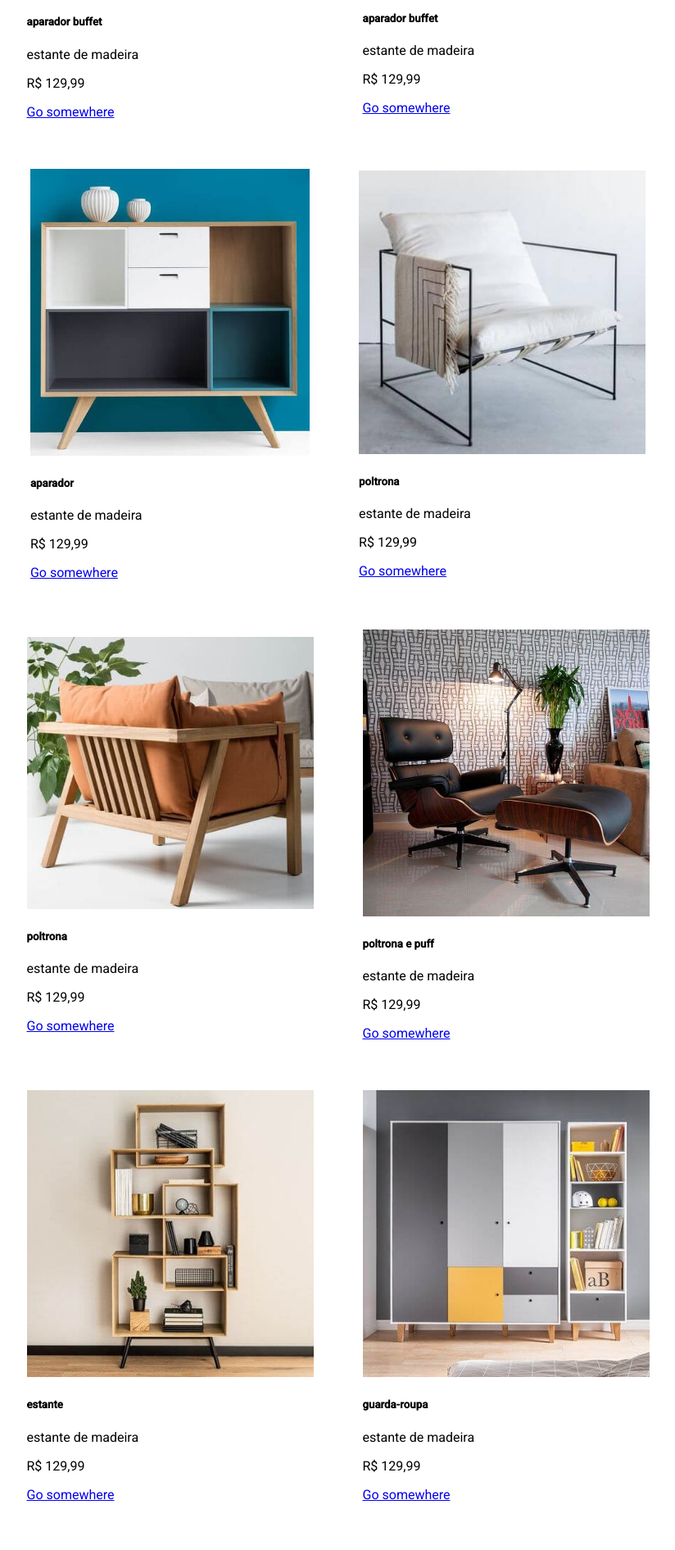
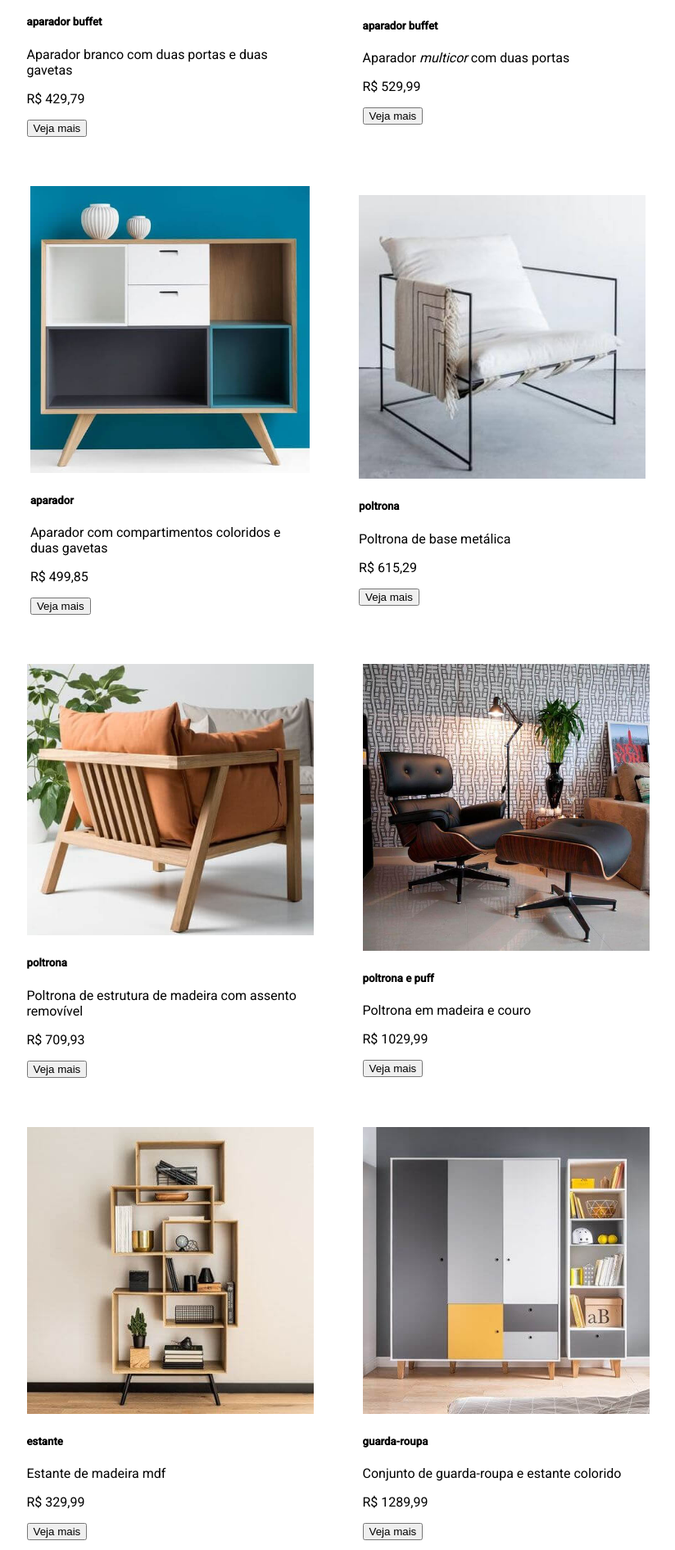
Before and after one commit to marjoriernunes/e-commerce-project, an Angular app in the folder e-commerce/: page /home in a window 1280 px wide. Shown: the part 1047-2938 px from the top of the page at 82% size, without its empty margins (240-1064 px from the left). Built offline with nearby package versions, Linux system fonts and the light colour scheme.

Commit message:
update card component

```diff
--- a/e-commerce/src/app/pages/home/cards/cards.component.html
+++ b/e-commerce/src/app/pages/home/cards/cards.component.html
@@ -1,83 +1,83 @@
 <section #productList class="container">
   <div class="col card text-center product-card">
-    <img src="assets/images/products/product-08.jpg" class="rounded mx-auto d-block" alt="...">
+    <img src="assets/images/products/product-08.jpg" class="rounded mx-auto d-block" alt="Na imagem um aparador buffet branco, com dois quadros e um espelho redondo acima dele, e com um vaso com plantas de cada lado">
     <div class="card-body">
       <h5 class="card-title">aparador buffet</h5>
-      <p class="card-text">estante de madeira</p>
-      <p class="card-text">R$ 129,99</p>
-      <a href="#" class="btn btn-primary">Go somewhere</a>
+      <p class="card-text">Aparador branco com duas portas e duas gavetas</p>
+      <p class="card-text">R$ 429,79</p>
+      <button mat-button color="primary">Veja mais</button>
     </div>
   </div>
   <div class="col card text-center product-card">
-    <img src="assets/images/products/product-04.jpg" class="rounded mx-auto d-block" alt="...">
+    <img src="assets/images/products/product-04.jpg" class="rounded mx-auto d-block" alt="Na imagem um aparador com duas portas, uma branca e a outra azul clara, em cima do móvel do lado esquerdo contém um vaso pequeno com planta">
     <div class="card-body">
       <h5 class="card-title">aparador buffet</h5>
-      <p class="card-text">estante de madeira</p>
-      <p class="card-text">R$ 129,99</p>
-      <a href="#" class="btn btn-primary">Go somewhere</a>
+      <p class="card-text">Aparador <i>multicor</i> com duas portas</p>
+      <p class="card-text">R$ 529,99</p>
+      <button mat-button color="primary">Veja mais</button>
     </div>
   </div>
   <div class="col card text-center product-card">
-    <img src="assets/images/products/product-01.jpg" class="rounded mx-auto d-block" alt="...">
+    <img src="assets/images/products/product-01.jpg" class="rounded mx-auto d-block" alt="Na imagem um aparador com 4 compartimentos abertos e duas gavetas">
     <div class="card-body">
       <h5 class="card-title">aparador</h5>
-      <p class="card-text">estante de madeira</p>
-      <p class="card-text">R$ 129,99</p>
-      <a href="#" class="btn btn-primary">Go somewhere</a>
+      <p class="card-text">Aparador com compartimentos coloridos e duas gavetas</p>
+      <p class="card-text">R$ 499,85</p>
+      <button mat-button color="primary">Veja mais</button>
     </div>
   </div>
   <div class="col card text-center product-card">
-    <img src="assets/images/products/product-02.jpg" class="rounded mx-auto d-block" alt="...">
+    <img src="assets/images/products/product-02.jpg" class="rounded mx-auto d-block" alt="Na imagem uma cadeira de estrutura metálica esmaltada na cor preto, e retangular, com assento branco">
     <div class="card-body">
       <h5 class="card-title">poltrona</h5>
-      <p class="card-text">estante de madeira</p>
-      <p class="card-text">R$ 129,99</p>
-      <a href="#" class="btn btn-primary">Go somewhere</a>
+      <p class="card-text">Poltrona de base metálica </p>
+      <p class="card-text">R$ 615,29</p>
+      <button mat-button color="primary">Veja mais</button>
     </div>
   </div>
   <div class="col card text-center product-card">
-    <img src="assets/images/products/product-03.jpg" class="rounded mx-auto d-block" alt="...">
+    <img src="assets/images/products/product-03.jpg" class="rounded mx-auto d-block" alt="Na imagem uma poltrona vista de costas, com a estrutura em madeira clara, em sua cor horiginal, com assento laranja escuro">
     <div class="card-body">
       <h5 class="card-title">poltrona</h5>
-      <p class="card-text">estante de madeira</p>
-      <p class="card-text">R$ 129,99</p>
-      <a href="#" class="btn btn-primary">Go somewhere</a>
+      <p class="card-text">Poltrona de estrutura de madeira com assento removível</p>
+      <p class="card-text">R$ 709,93</p>
+      <button mat-button color="primary">Veja mais</button>
     </div>
   </div>
   <div class="col card text-center product-card">
-    <img src="assets/images/products/product-05.jpg" class="rounded mx-auto d-block" alt="...">
+    <img src="assets/images/products/product-05.jpg" class="rounded mx-auto d-block" alt="Na imagem uma poltrona reclinável com um puff para apoio de pés, com estrutura em madeira e revestida de couro preto">
     <div class="card-body">
       <h5 class="card-title">poltrona e puff</h5>
-      <p class="card-text">estante de madeira</p>
-      <p class="card-text">R$ 129,99</p>
-      <a href="#" class="btn btn-primary">Go somewhere</a>
+      <p class="card-text">Poltrona em madeira e couro</p>
+      <p class="card-text">R$ 1029,99</p>
+      <button mat-button color="primary">Veja mais</button>
     </div>
   </div>
   <div class="col card text-center product-card">
-    <img src="assets/images/products/product-07.jpg" class="rounded mx-auto d-block" alt="...">
+    <img src="assets/images/products/product-07.jpg" class="rounded mx-auto d-block" alt="Na imagem uma estante em madeira crua repleta com artigos de decoração">
     <div class="card-body">
       <h5 class="card-title">estante</h5>
-      <p class="card-text">estante de madeira</p>
-      <p class="card-text">R$ 129,99</p>
-      <a href="#" class="btn btn-primary">Go somewhere</a>
+      <p class="card-text">Estante de madeira mdf</p>
+      <p class="card-text">R$ 329,99</p>
+      <button mat-button color="primary">Veja mais</button>
     </div>
   </div>
   <div class="col card text-center product-card">
-    <img src="assets/images/products/product-06.jpg" class="rounded mx-auto d-block" alt="...">
+    <img src="assets/images/products/product-06.jpg" class="rounded mx-auto d-block" alt="Na imagem um guarda-roupa com quatro portas e duas gavetas, com as cores alternadas em cinza escuro, cinza claro, branco e amarelo. Ao lado direito possui uma estante com quatro prateleiras e uma gaveta na cor cinza escuro">
     <div class="card-body">
       <h5 class="card-title">guarda-roupa</h5>
-      <p class="card-text">estante de madeira</p>
-      <p class="card-text">R$ 129,99</p>
-      <a href="#" class="btn btn-primary">Go somewhere</a>
+      <p class="card-text">Conjunto de guarda-roupa e estante colorido</p>
+      <p class="card-text">R$ 1289,99</p>
+      <button mat-button color="primary">Veja mais</button>
     </div>
   </div>
   <div class="col card text-center product-card">
-    <img src="assets/images/products/product-09.jpg" class="rounded mx-auto d-block" alt="...">
+    <img src="assets/images/products/product-09.jpg" class="rounded mx-auto d-block" alt="Na imagem um armário com duas portas brancas, e quatro gavetas com cores alternadas sendo elas: azul claro, cinza, branco e bege. Ao lado direito possui um vaso médio com planta, em cima ao lado direito possui dois vasos pequenos com plantas. E no chão ao lado esquerdo, possui uma mesinha de centro com pequenos vasos de cerâmica vazios.">
     <div class="card-body">
       <h5 class="card-title">armário</h5>
-      <p class="card-text">estante de madeira</p>
-      <p class="card-text">R$ 129,99</p>
-      <a href="#" class="btn btn-primary">Go somewhere</a>
+      <p class="card-text">Armário com duas portas e quatro gavetas em tons pastéis</p>
+      <p class="card-text">R$ 849,79</p>
+      <button mat-button color="primary">Veja mais</button>
     </div>
   </div>
 </section>
```
